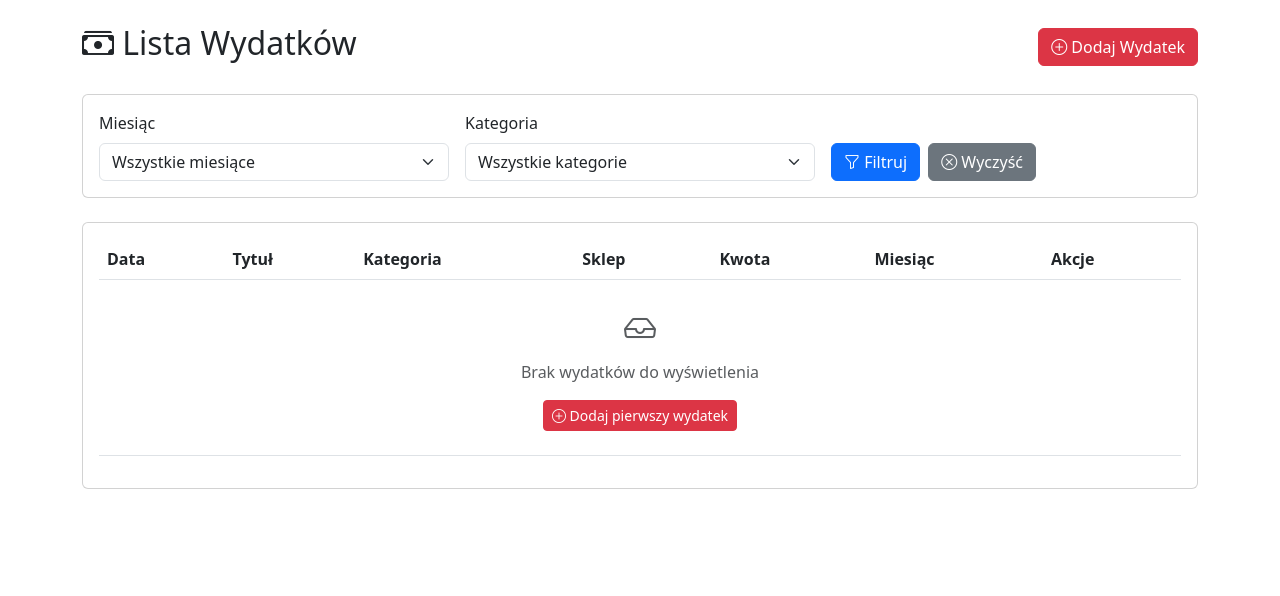
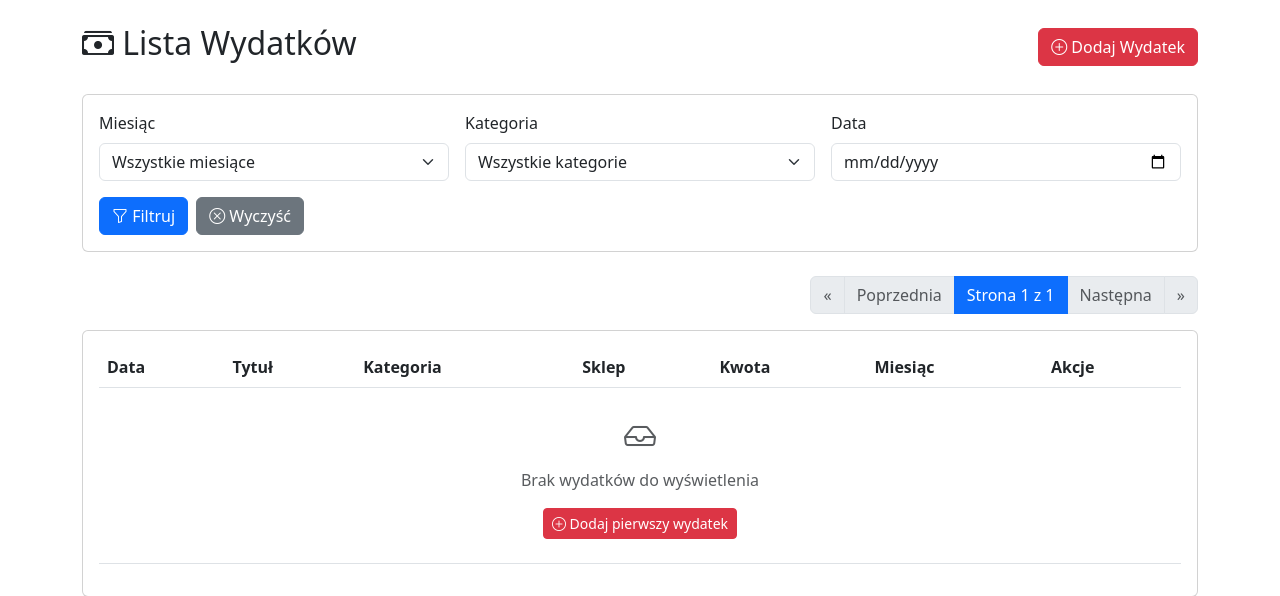
Before and after one commit to famousDeer/Personal_Website, a Django app: page /finance/expenses/ in a window 1280 px wide. Shown: the part 56-652 px from the top of the page. Run offline with Django 5.2, Linux system fonts and the light colour scheme; the visitor is signed in with stand-in values (Sample User, id 1); data that the repository does not hold is empty.

Commit message:
Added and configurate 2d chart for income vs expenses

```diff
--- a/finance/templates/finance/expense_list.html
+++ b/finance/templates/finance/expense_list.html
@@ -38,6 +38,11 @@
                     {% endfor %}
                 </select>
             </div>
+            <div class="col-md-4">
+                <label for="date" class="form-label">Data</label>
+                <input type="date" class="form-control" id="date" name="date"
+                       value="{{ current_date_filter|date:'Y-m-d' }}">
+            </div>
             <div class="col-md-4 d-flex align-items-end">
                 <button type="submit" class="btn btn-primary me-2">
                     <i class="bi bi-funnel"></i> Filtruj
@@ -64,6 +69,48 @@
 </div>
 {% endif %}
 
+<!-- Pagination info -->
+<nav aria-label="Nawigacja strony">
+    <ul class="pagination justify-content-end">
+        {% if expenses.has_previous %}
+            <li class="page-item">
+                <a class="page-link" href="?page=1">&laquo;</a>
+            </li>
+            <li class="page-item">
+                <a class="page-link" href="?page={{ expenses.previous_page_number }}">Poprzednia</a>
+            </li>
+        {% else %}
+            <li class="page-item disabled">
+                <span class="page-link">&laquo;</span>
+            </li>
+            <li class="page-item disabled">
+                <span class="page-link">Poprzednia</span>
+            </li>
+        {% endif %}
+
+        <li class="page-item active">
+            <span class="page-link">
+                Strona {{ expenses.number }} z {{ expenses.paginator.num_pages }}
+            </span>
+        </li>
+
+        {% if expenses.has_next %}
+            <li class="page-item">
+                <a class="page-link" href="?page={{ expenses.next_page_number }}">Następna</a>
+            </li>
+            <li class="page-item">
+                <a class="page-link" href="?page={{ expenses.paginator.num_pages }}">&raquo;</a>
+            </li>
+        {% else %}
+            <li class="page-item disabled">
+                <span class="page-link">Następna</span>
+            </li>
+            <li class="page-item disabled">
+                <span class="page-link">&raquo;</span>
+            </li>
+        {% endif %}
+    </ul>
+</nav>
 <!-- Expenses table -->
 <div class="card">
     <div class="card-body">
--- a/finance/views.py
+++ b/finance/views.py
@@ -1,4 +1,5 @@
 from django.shortcuts import render, redirect, get_object_or_404
+from django.core.paginator import Paginator
 from django.views import View
 from django.db.models import Sum
 from django.contrib import messages
@@ -51,6 +52,32 @@ class DashboardView(View):
         # if monthly_record.total_expense != daily_expenses:
         #     monthly_record.total_expense = daily_expenses
         #     monthly_record.save()
+        days = calendar.monthrange(current_month_date.year, current_month_date.month)[1]
+        days_in_month = [i for i in range(1, days+1)]
+        daily_expenses_data = [0.0] * days
+        daily_incomes_data = [0.0] * days
+        daily_cost = (
+            Daily.objects
+            .filter(user=request.user,month=monthly_record)
+            .values('date')
+            .annotate(cost=Sum('cost'))
+            .order_by('-date')
+        )
+        daily_incomes = (
+            Income.objects
+            .filter(user=request.user,month=monthly_record)
+            .values('date')
+            .annotate(income=Sum('amount'))
+            .order_by('-date')
+        )
+
+        for record in daily_cost:
+            day = record['date'].day
+            daily_expenses_data[day-1] = float(record['cost'] or 0.0)
+
+        for record in daily_incomes:
+            day = record['date'].day
+            daily_incomes_data[day-1] = float(record['income'] or 0.0)
 
         expenses_by_category = Daily.objects.filter(
             user=request.user,
@@ -95,7 +122,10 @@ class DashboardView(View):
             'income_sources': json.dumps(income_sources) if income_sources else json.dumps([]),
             'income_amounts': json.dumps(income_amounts) if income_amounts else json.dumps([]),
             'recent_expenses': Daily.objects.filter(user=request.user, month=monthly_record).order_by('-date')[:5],
-            'recent_incomes': recent_incomes
+            'recent_incomes': recent_incomes,
+            'days_in_month': json.dumps(days_in_month),
+            'daily_expenses_data': json.dumps(daily_expenses_data),
+            'daily_incomes_data': json.dumps(daily_incomes_data),
         }
 
         return render(request, 'finance/dashboard.html', context)
@@ -105,6 +135,7 @@ class ExpenseListView(View):
     def get(self, request):
         month_filter = request.GET.get('month', '')
         category_filter = request.GET.get('category', '')
+        date_filter = request.GET.get('date', '')
 
         expenses = Daily.objects.filter(user=request.user).select_related('month')
 
@@ -124,18 +155,25 @@ class ExpenseListView(View):
         if category_filter:
             expenses = expenses.filter(category=category_filter)
 
+        if date_filter:
+            specific_date = datetime.strptime(date_filter, '%Y-%m-%d').date()
+            expenses = expenses.filter(date=specific_date)
+
+
         expenses = expenses.order_by('-date')
         total_filtered = expenses.aggregate(Sum('cost'))['cost__sum'] or 0
         categories = set(Daily.objects.filter(user=request.user).values_list('category', flat=True).distinct())
         months = Monthly.objects.filter(user=request.user).order_by('-date')
 
         context = {
-            'expenses': expenses,
+            'expenses': Paginator(expenses, 5).get_page(request.GET.get('page')),
             'categories': categories,
             'months': months,
             'current_month_filter': month_filter,
             'current_category_filter': category_filter,
+            'current_date_filter': specific_date if date_filter else '',
             'total_filtered': total_filtered,
+            'today': timezone.now().date()
         }
 
         return render(request, 'finance/expense_list.html', context)
```
Also changed, not shown: other parts of finance/templates/finance/expense_list.html (+1 -32 lines), finance/templates/finance/dashboard.html (+57 -2 lines).
